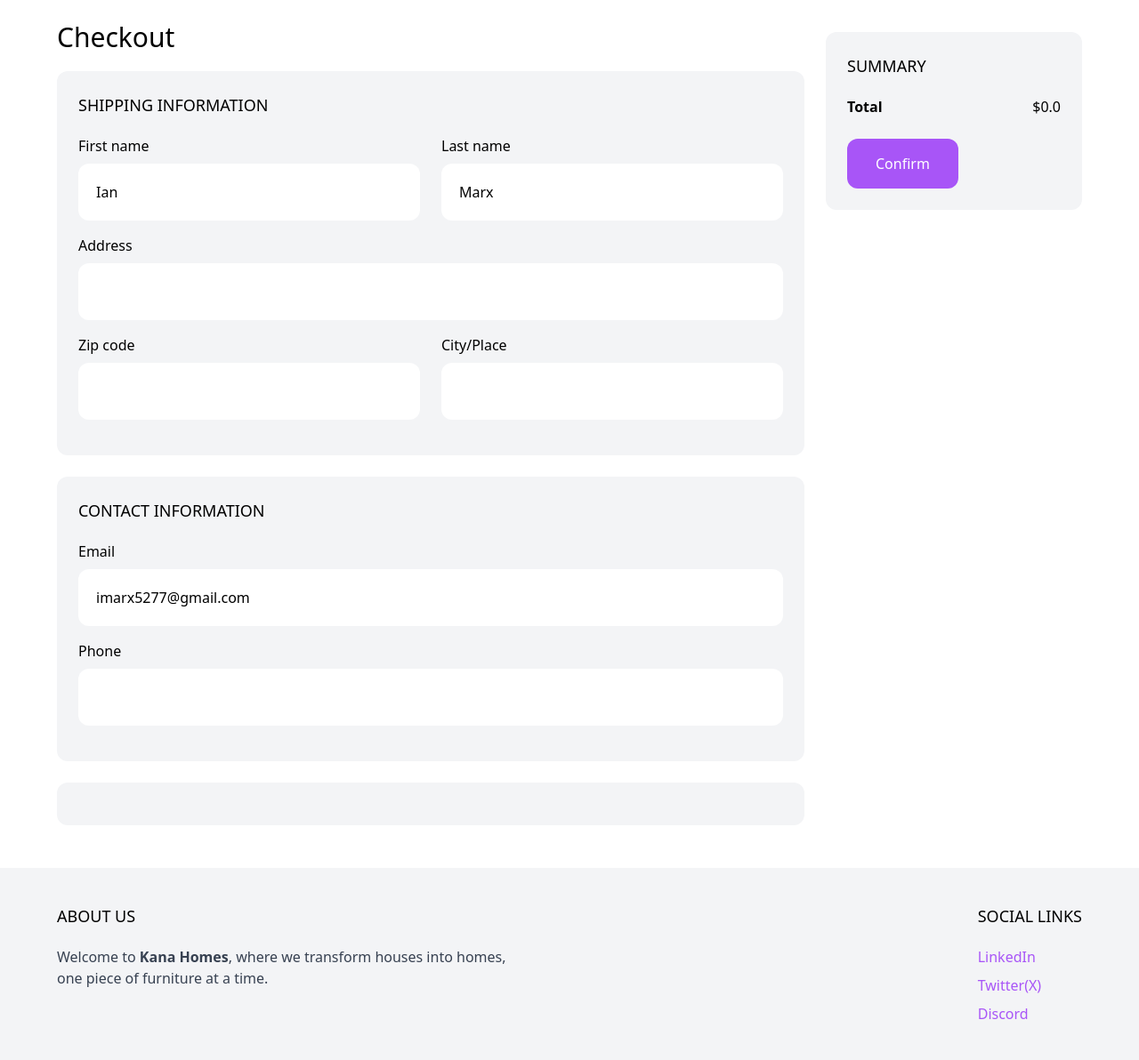
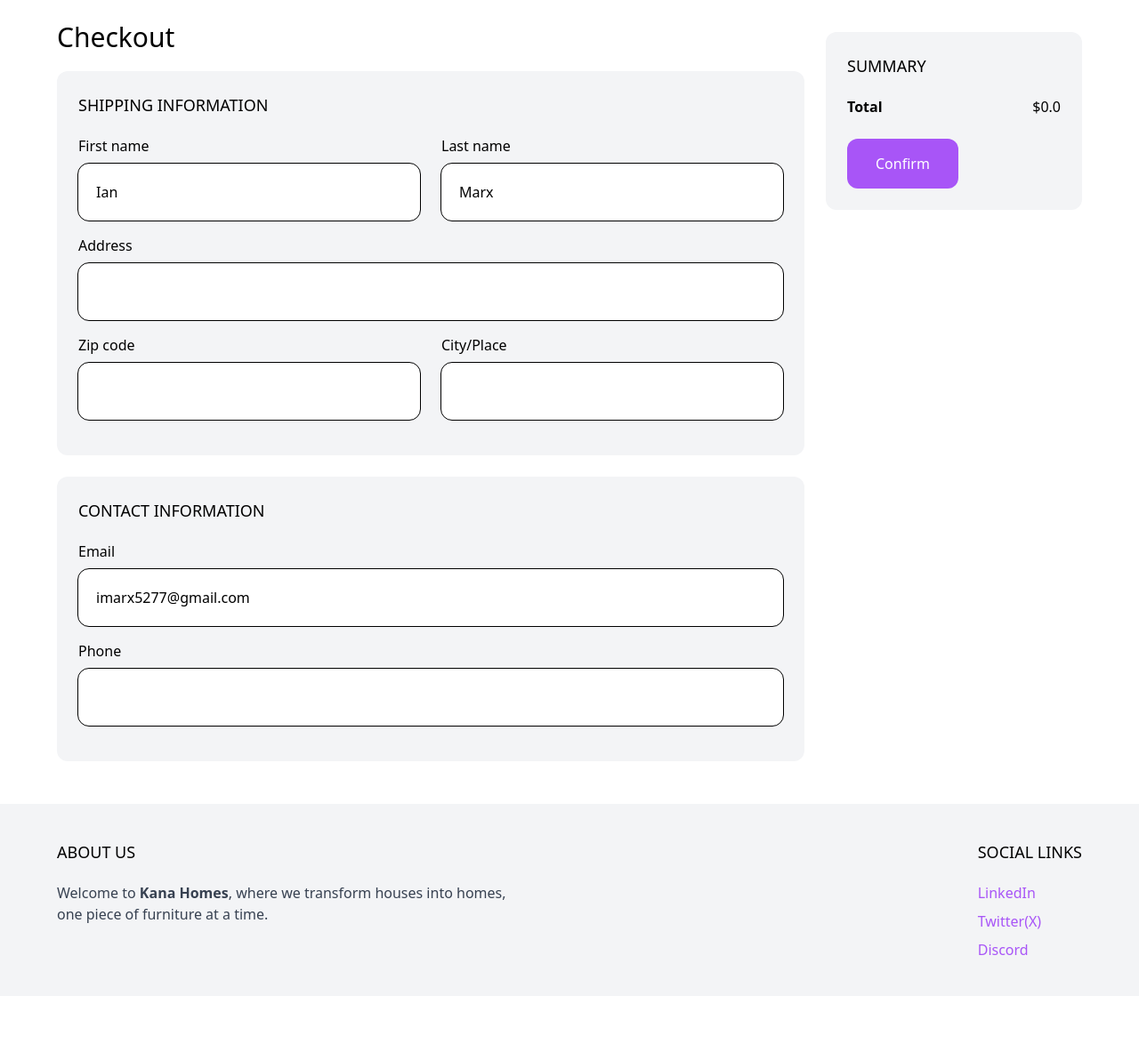
Before and after one commit to Marx-wrld/KanaHomes, a Django app: page /cart/checkout/ in a window 1280 px wide. Shown: the part 77-1269 px from the top of the page at 89% size. After the commit the page ends 1151 px from the top, so only its background shows below. Run offline with Django 4.2, Linux system fonts and the light colour scheme; a user stored in the database is signed in; some libraries are stand-ins or nearby versions.

Commit message:
Form styling and App bug fixes

```diff
--- a/Kana/cart/templates/cart/checkout.html
+++ b/Kana/cart/templates/cart/checkout.html
@@ -16,29 +16,29 @@
                 <div class="flex space-x-6">
                     <div class="w-1/2 mb-4">
                         <label  class="inline-block mb-2" for="">First name</label>
-                        <input name="first_name" type="text" class="w-full p-5 rounded-xl" value="{{ request.user.first_name }}" >
+                        <input name="first_name" type="text" class="w-full p-5 rounded-xl outline outline-1" value="{{ request.user.first_name }}">
                     </div>
 
                     <div class="w-1/2 mb-4">
                         <label  class="inline-block mb-2" for="">Last name</label>
-                        <input name="last_name" type="text" class="w-full p-5 rounded-xl" value="{{ request.user.last_name }}" >
+                        <input name="last_name" type="text" class="w-full p-5 rounded-xl outline outline-1" value="{{ request.user.last_name }}">
                     </div>
                 </div>
 
                 <div class="mb-4">
                     <label  class="inline-block mb-2" for="">Address</label>
-                    <input name="address" type="text" class="w-full p-5 rounded-xl">
+                    <input name="address" type="text" class="w-full p-5 rounded-xl outline outline-1">
                 </div>
 
                 <div class="flex space-x-6">
                     <div class="w-1/2 mb-4">
                         <label  class="inline-block mb-2" for="">Zip code</label>
-                        <input name="zipcode" type="text" class="w-full p-5 rounded-xl" >
+                        <input name="zipcode" type="text" class="w-full p-5 rounded-xl outline outline-1">
                     </div>
 
                     <div class="w-1/2 mb-4">
                         <label  class="inline-block mb-2" for="">City/Place</label>
-                        <input name="place" type="text" class="w-full p-5 rounded-xl">
+                        <input name="place" type="text" class="w-full p-5 rounded-xl outline outline-1">
                     </div>
                 </div>
             </div>
@@ -50,18 +50,18 @@
 
                 <div class="mb-4">
                     <label  class="inline-block mb-2" for="">Email</label>
-                    <input name="email" type="email" class="w-full p-5 rounded-xl" value="{{ request.user.email }}" >
+                    <input name="email" type="email" class="w-full p-5 rounded-xl outline outline-1" value="{{ request.user.email }}">
                 </div>
 
                 <div class="mb-4">
                     <label  class="inline-block mb-2" for="">Phone</label>
-                    <input name="phone" type="phone" class="w-full p-5 rounded-xl">
+                    <input name="phone" type="phone" class="w-full p-5 rounded-xl outline outline-1">
                 </div>
             </div>
 
-            <div class="mb-6 p-6 bg-gray-100 rounded-xl" id="errors">
+            <!-- <div class="mb-6 p-6 bg-gray-100 rounded-xl" id="errors">
 
-            </div>
+            </div> -->
         </div>
     </div>
 
--- a/Kana/cart/templates/cart/partials/cart_item.html
+++ b/Kana/cart/templates/cart/partials/cart_item.html
@@ -6,7 +6,7 @@
     <div class="w-3/4 pl-6">
         <div class="flex justify-between">
             <a href="{% url 'product' item.product.slug %}" class="text-lg">{{ item.product.name }}</a>
-            <span class="mb-6 pt-1 text-gray-100">
+            <span class="mb-6 pt-1 text-blue-500">
                 ${{ item.total_price }}
             </span>
         </div>
@@ -20,7 +20,7 @@
                 hx-target="#cart-item-{{ item.product.id }}"
                 hx-swap="outerHTML"
             >
-                -
+                <button>-</button>
             </a>
             <span>{{ item.quantity }}</span>
             <a
@@ -29,7 +29,7 @@
                 hx-target="#cart-item-{{ item.product.id }}"
                 hx-swap="outerHTML"
             >
-                +
+              <button>+</button>
             </a>
         </div>
     </div>
--- a/Kana/cart/views.py
+++ b/Kana/cart/views.py
@@ -9,7 +9,7 @@ def add_to_cart(request, product_id):
     cart = Cart(request)
     cart.add(product_id)
 
-    return render(request, 'cart/menu_cart.html')
+    return render(request, 'cart/partials/menu_cart.html')
 
 def cart(request):
     return render(request, 'cart/cart.html')
@@ -32,6 +32,7 @@ def update_cart(request, product_id, action):
     if quantity:
         quantity = quantity['quantity']
 
+    #dict for the new item that we return back to the cart
         item = {
             'product': {
                 'id': product.id,
@@ -47,7 +48,7 @@ def update_cart(request, product_id, action):
         item = None
 
     response = render(request, 'cart/partials/cart_item.html', {'item': item})
-    response['HX-Trigger'] = 'update-menu-cart'
+    response['HX-Trigger'] = 'update-menu-cart' #triggering the update menu cart
 
     return response
 
--- a/Kana/core/templates/core/shop.html
+++ b/Kana/core/templates/core/shop.html
@@ -22,7 +22,7 @@
                 </button>
             </div>
         </form>
-
+        <br/>
         <h3 mt-6 class="mb-3 text-xl uppercase">
             Categories
         </h3>
```
Also changed, not shown: Kana/db.sqlite3, Kana/media/uploads/christopher-jolly-GqbU78bdJFM-unsplash.jpg (added), Kana/media/uploads/christopher-jolly-GqbU78bdJFM-unsplash_iyvnh41.jpg (added), 6 other files.
